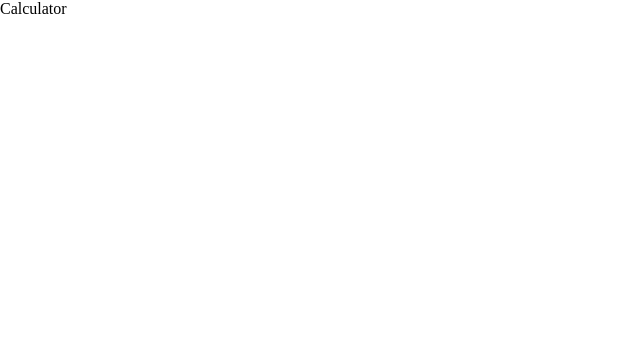
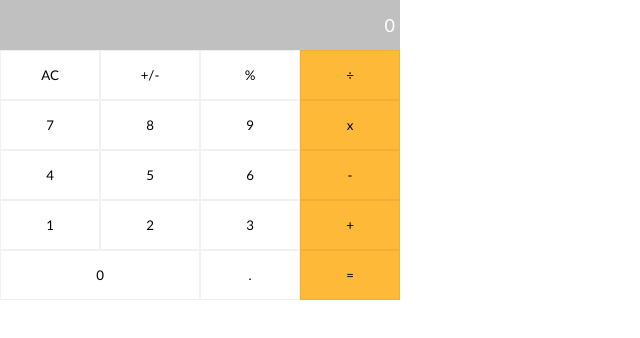
Before and after one commit to shayan1234554321/Calculator, a React (Create React App) app: page / in a window 1280 px wide. Shown: the top 338 px of the page, without its empty margins (0-640 px from the left). Built offline with nearby package versions, Linux system fonts and the light colour scheme.

Commit message:
Design Calculator

```diff
--- a/src/App.css
+++ b/src/App.css
@@ -1,4 +1,49 @@
+:root {
+  --orange: rgb(255, 185, 56);
+}
+
+* {
+  font-family: 'Gill Sans', 'Gill Sans MT', Calibri, 'Trebuchet MS', sans-serif;
+}
+
 body {
   margin: 0;
   padding: 0;
 }
+
+.calContainer {
+  display: flex;
+  flex-wrap: wrap;
+  width: 400px;
+}
+
+.display {
+  padding: 5px;
+  width: 390px;
+  height: 40px;
+  background-color: silver;
+  color: white;
+  display: flex;
+  justify-content: end;
+  align-items: center;
+  font-size: 18px;
+}
+
+.buttons button {
+  width: 100px;
+  height: 50px;
+  background-color: white;
+  border: 1px solid rgba(0, 0, 0, 0.056);
+}
+
+.buttons button:nth-child(4n) {
+  background-color: var(--orange);
+}
+
+.buttons button:nth-last-child(3) {
+  width: 200px;
+}
+
+.buttons button:nth-last-child(1) {
+  background-color: var(--orange);
+}
--- a/src/App.js
+++ b/src/App.js
@@ -1,9 +1,10 @@
 import './App.css';
+import Calculator from './components/Calculator';
 
 function App() {
   return (
     <div className="App">
-      Calculator
+      <Calculator />
     </div>
   );
 }
--- /dev/null
+++ b/src/components/Calculator.jsx
@@ -0,0 +1,30 @@
+import React from 'react'
+
+export default function Calculator() {
+  return (
+    <div className='calContainer' >
+        <div className="display">0</div>
+        <form action="" className="buttons">
+            <button>AC</button>
+            <button>+/-</button>
+            <button>%</button>
+            <button>÷</button>
+            <button>7</button>
+            <button>8</button>
+            <button>9</button>
+            <button>x</button>
+            <button>4</button>
+            <button>5</button>
+            <button>6</button>
+            <button>-</button>
+            <button>1</button>
+            <button>2</button>
+            <button>3</button>
+            <button>+</button>
+            <button>0</button>
+            <button>.</button>
+            <button>=</button>
+        </form>
+    </div>
+  )
+}
```
